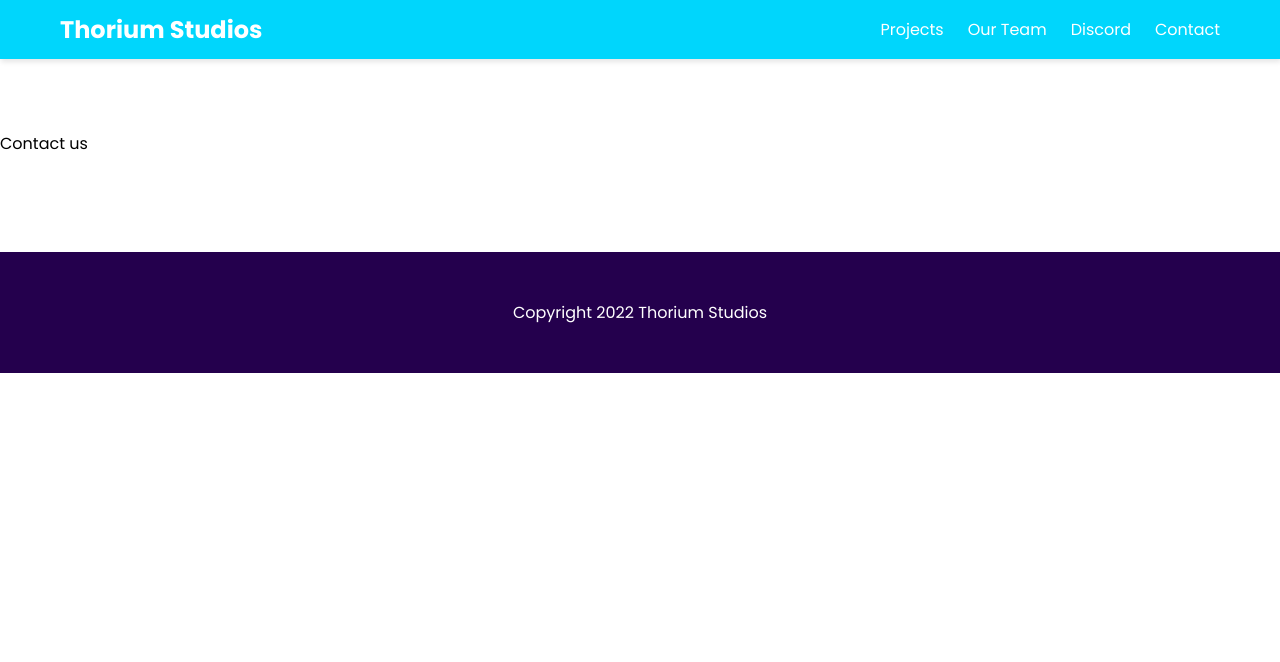
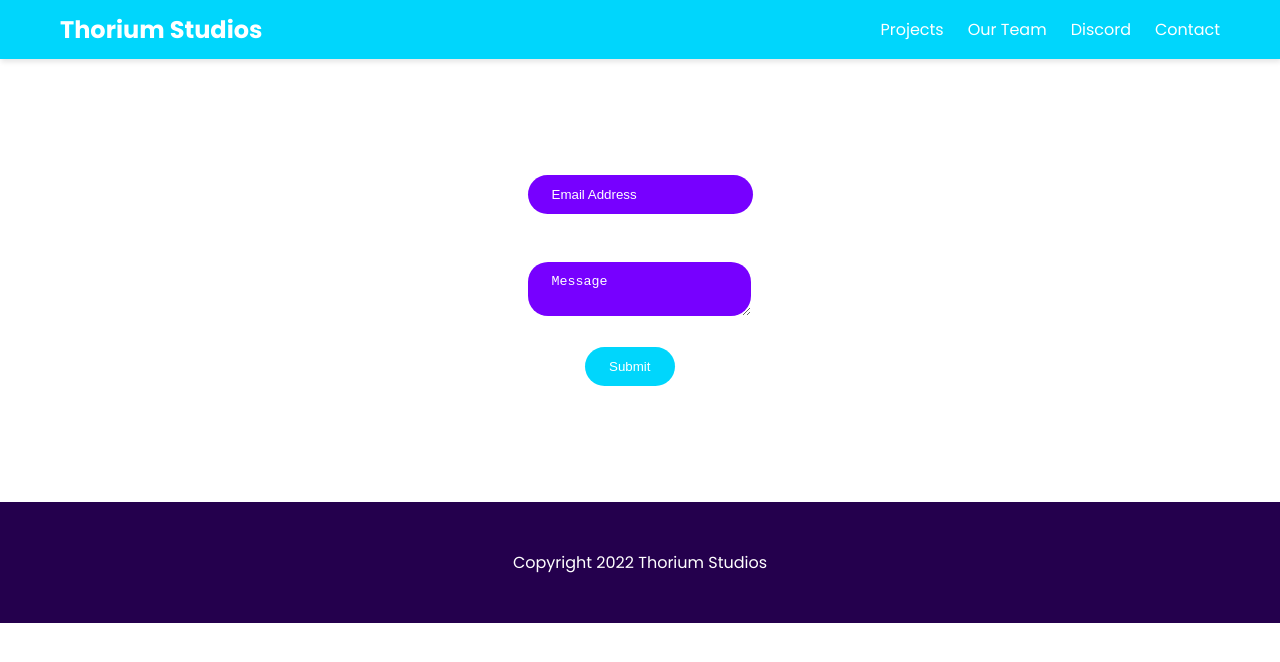
Before and after one commit to Thorium-Studios/webpage, a React (Create React App) app: page /contact in a window 1280 px wide. Shown: the top 662 px of the page. Built offline with nearby package versions, Linux system fonts and the light colour scheme.

Commit message:
redid contact form, using formspree

```diff
--- a/package.json
+++ b/package.json
@@ -3,6 +3,7 @@
   "version": "0.1.0",
   "private": true,
   "dependencies": {
+    "@formspree/react": "^2.2.4",
     "@testing-library/jest-dom": "^5.16.1",
     "@testing-library/react": "^12.1.2",
     "@testing-library/user-event": "^13.5.0",
--- a/src/additional.css
+++ b/src/additional.css
@@ -13,3 +13,17 @@
   width: 100%;
   height: 50%;
 }
+
+.text-box-secondary {
+  text-decoration: none;
+  cursor: pointer;
+  display: inline-block;
+  border: 0;
+  padding: 0.75rem 1.5rem;
+  border-radius: 20px;
+  background-color: #7700ff;
+}
+
+::placeholder {
+  color: rgb(255, 255, 255);
+}
--- a/src/pages/Contact.js
+++ b/src/pages/Contact.js
@@ -1,7 +1,64 @@
-import React from 'react'
+import React from "react";
+import { useForm, ValidationError } from "@formspree/react";
 
 export default function Contact() {
+  const [state, handleSubmit] = useForm("mknypwkz");
+  if (state.succeeded) {
+    return (
+      <div className="container mt-5 text-primary">
+        <center>
+          <h1>Thanks for your message!</h1>
+          <br />
+          <p>We will try to get back to you as soon as possible.</p>
+        </center>
+      </div>
+    );
+  }
   return (
-    <div>Contact us</div>
-  )
+    <div className="container mt-2">
+      <div className="row gap-2 justify-center">
+        <form onSubmit={handleSubmit}>
+          <div className="col-12-xs col-6-md col-6-lg">
+            <div id="input-email">
+              <label htmlFor="email"></label>
+              <input
+                id="email"
+                type="email"
+                name="email"
+                className="p-2 m-2 text-box-secondary text-white"
+                placeholder="Email Address"
+              />
+              <ValidationError
+                prefix="Email"
+                field="email"
+                errors={state.errors}
+              />
+            </div>
+            <div id="input-msg">
+              <textarea
+                id="message"
+                name="message"
+                className="p-2 m-2 text-box-secondary text-white"
+                placeholder="Message"
+              />
+              <ValidationError
+                prefix="Message"
+                field="message"
+                errors={state.errors}
+              />
+            </div>
+            <div id="submit-button" className="row gap-2 justify-center ml-5">
+              <button
+                className="btn-primary text-white"
+                type="submit"
+                disabled={state.submitting}
+              >
+                Submit
+              </button>
+            </div>
+          </div>
+        </form>
+      </div>
+    </div>
+  );
 }
```
Also changed, not shown: 1 other file (tests, documents, lock files or other folders).
